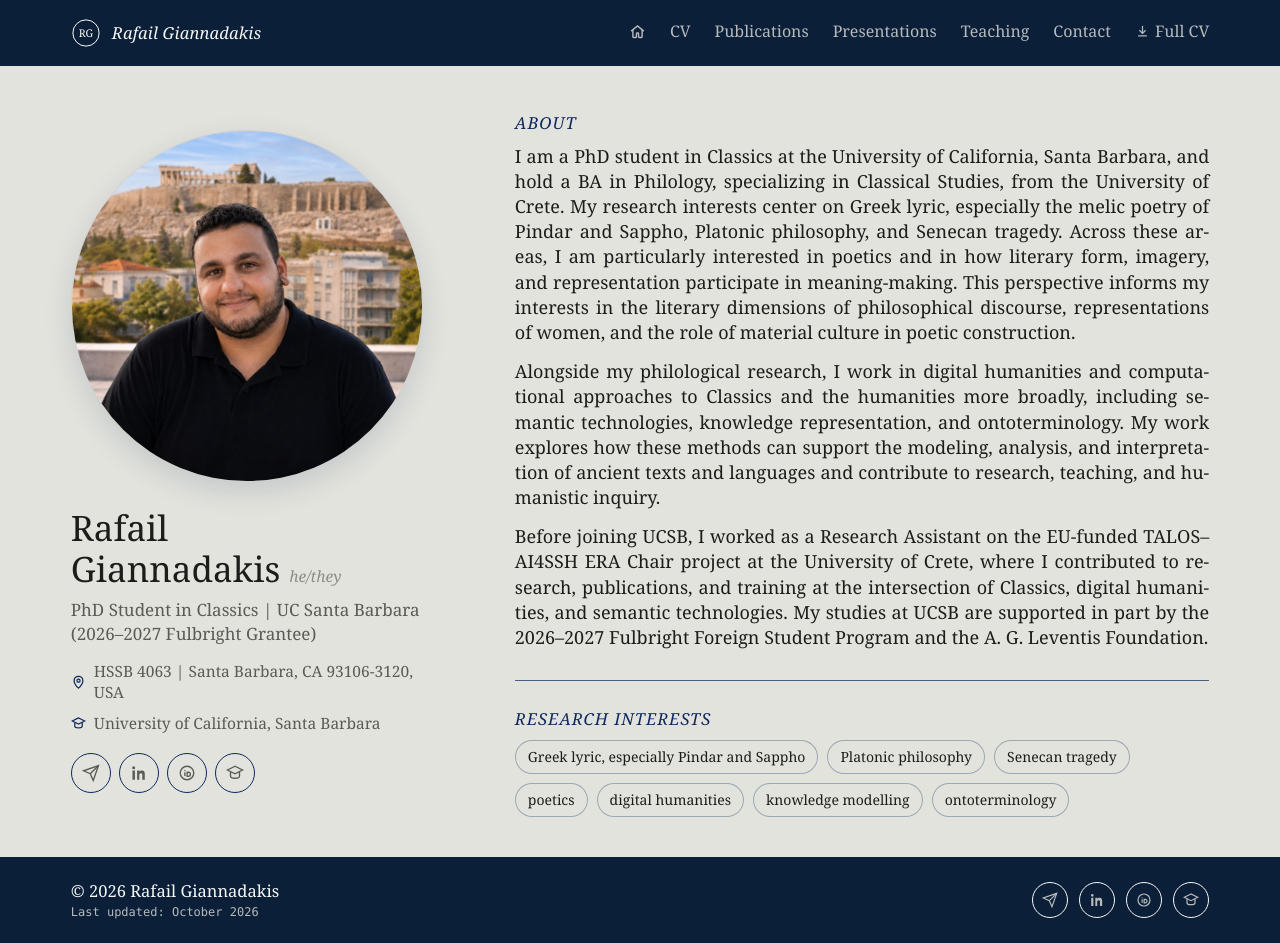
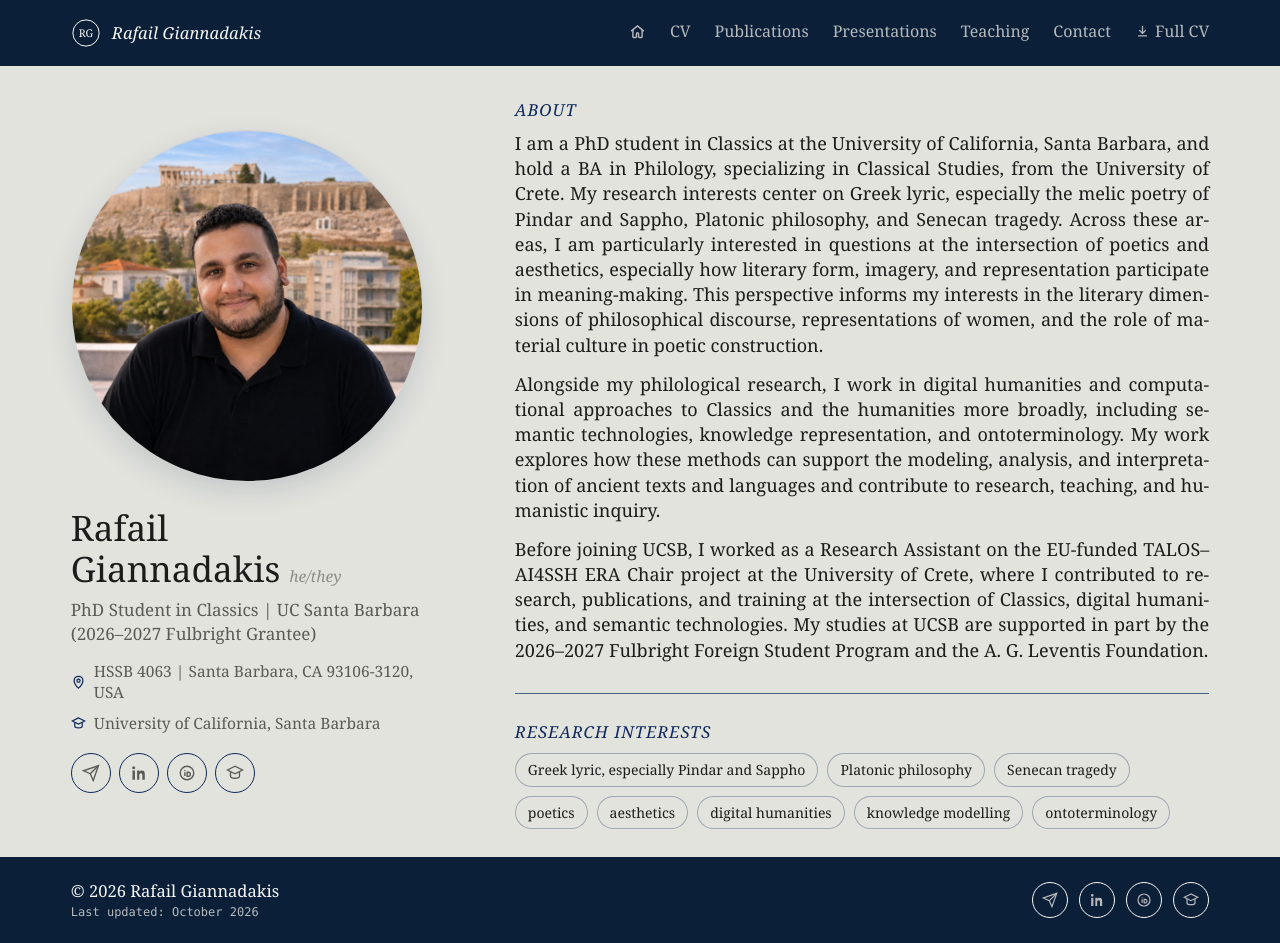
Before and after one commit to rgiannadakis/rgiannadakis.github.io, a Jekyll site: the page built from index.md, in a window 1280 px wide and 943 px high. Built offline with Jekyll 4.4.1, drawn with Linux system fonts in a browser that asks for light colours.

Commit message:
site updates

```diff
--- a/index.md
+++ b/index.md
@@ -16,13 +16,14 @@ interests:
   - Platonic philosophy
   - Senecan tragedy
   - poetics
+  - aesthetics
   - digital humanities
   - knowledge modelling
   - ontoterminology
 permalink: /
 ---
 
-I am a PhD student in Classics at the University of California, Santa Barbara, and hold a BA in Philology, specializing in Classical Studies, from the University of Crete. My research interests center on Greek lyric, especially the melic poetry of Pindar and Sappho, Platonic philosophy, and Senecan tragedy. Across these areas, I am particularly interested in poetics and in how literary form, imagery, and representation participate in meaning-making. This perspective informs my interests in the literary dimensions of philosophical discourse, representations of women, and the role of material culture in poetic construction.
+I am a PhD student in Classics at the University of California, Santa Barbara, and hold a BA in Philology, specializing in Classical Studies, from the University of Crete. My research interests center on Greek lyric, especially the melic poetry of Pindar and Sappho, Platonic philosophy, and Senecan tragedy. Across these areas, I am particularly interested in questions at the intersection of poetics and aesthetics, especially how literary form, imagery, and representation participate in meaning-making. This perspective informs my interests in the literary dimensions of philosophical discourse, representations of women, and the role of material culture in poetic construction.
 
 Alongside my philological research, I work in digital humanities and computational approaches to Classics and the humanities more broadly, including semantic technologies, knowledge representation, and ontoterminology. My work explores how these methods can support the modeling, analysis, and interpretation of ancient texts and languages and contribute to research, teaching, and humanistic inquiry.
 
```
